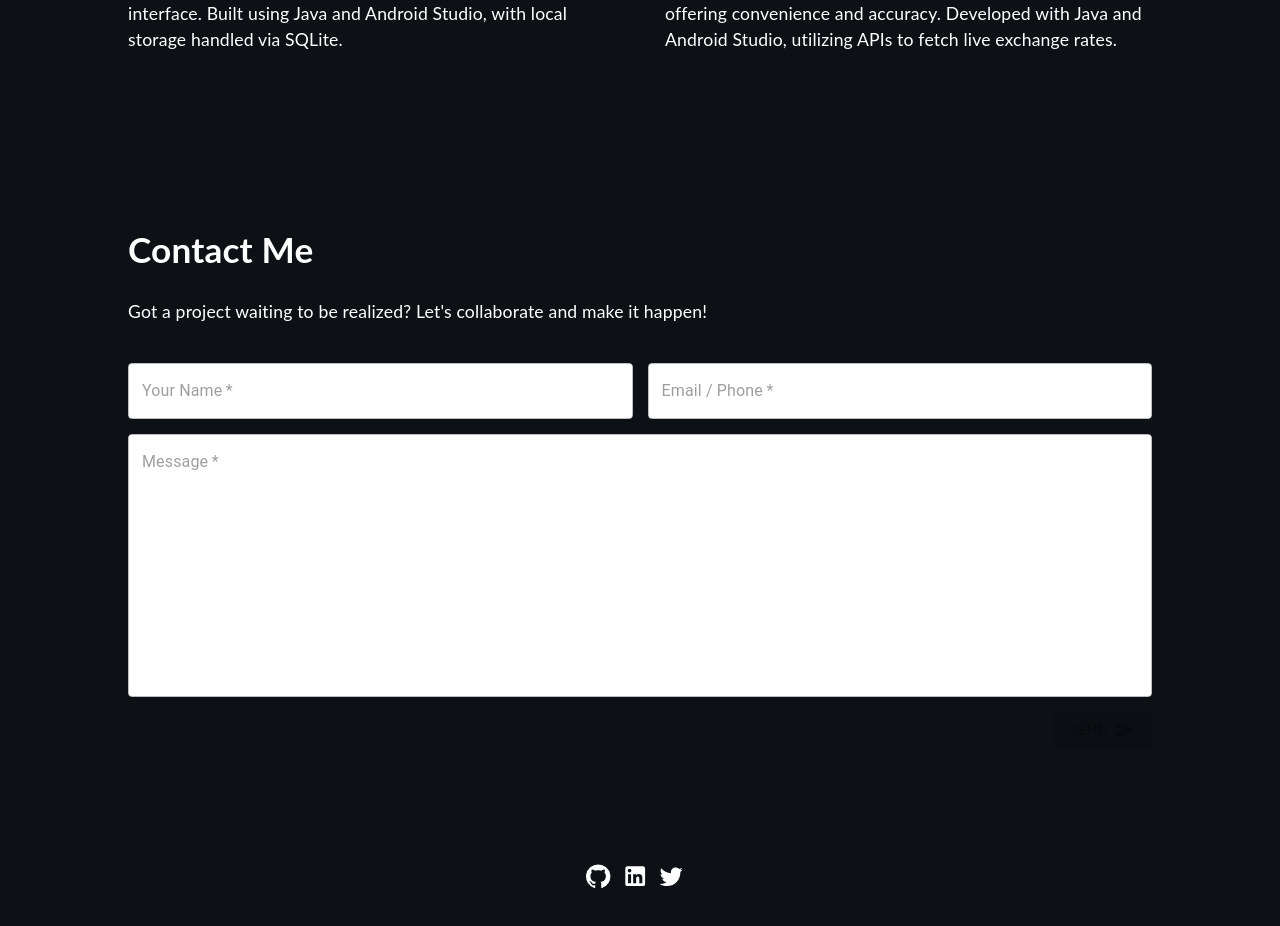
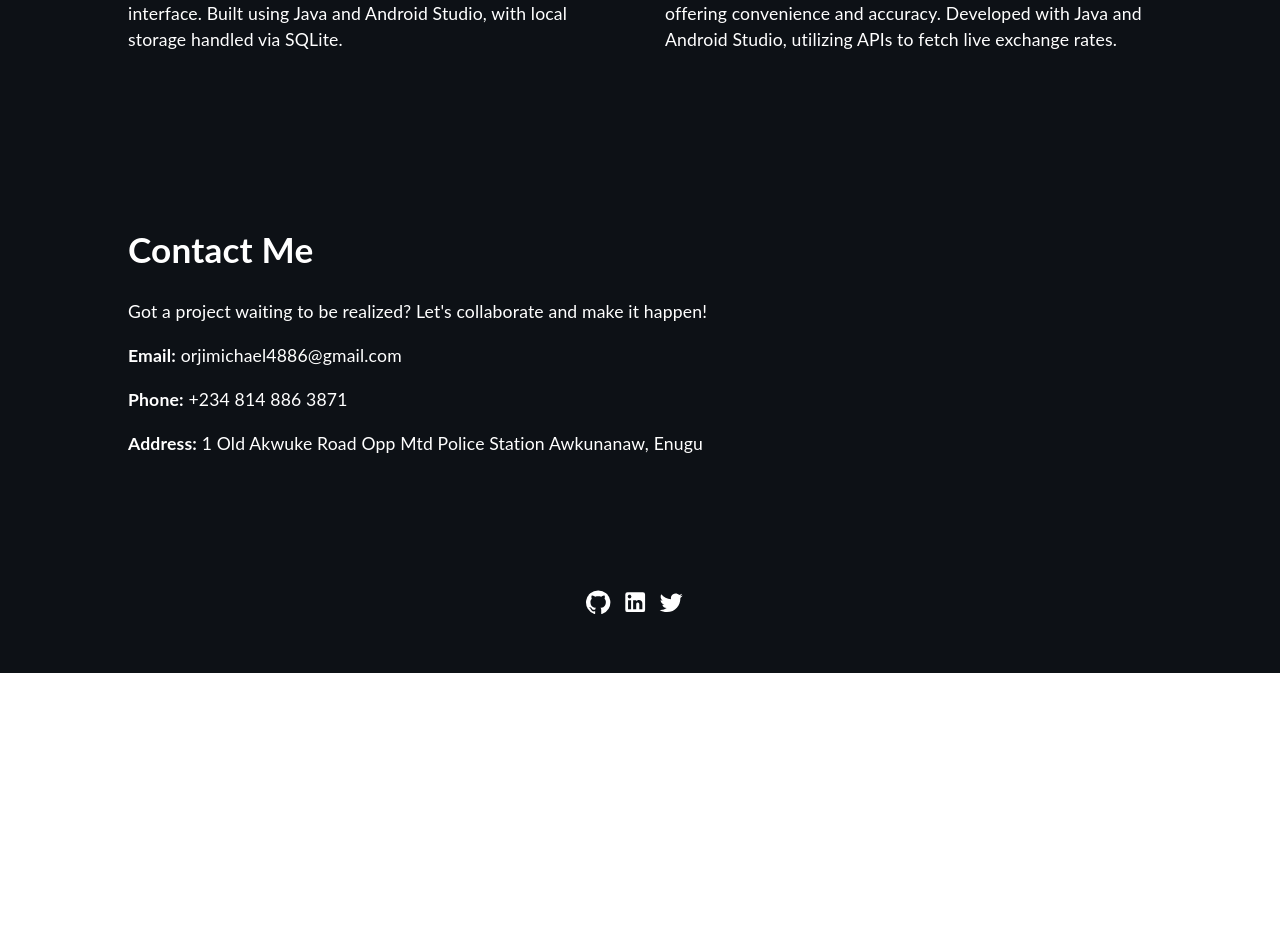
Before and after one commit to mjavason/mjavason.github.io, a React (Create React App) app: page / in a window 1280 px wide. Shown: the part 4740-5666 px from the top of the page. After the commit the page ends 5413 px from the top, so only its background shows below. Built offline with nearby package versions, Linux system fonts and the light colour scheme.

Commit message:
Remove unused email form and related components from Contact

```diff
--- a/src/components/Contact.tsx
+++ b/src/components/Contact.tsx
@@ -1,115 +1,32 @@
-import React, { useRef, useState } from 'react';
 import '../assets/styles/Contact.scss';
-import emailjs from '@emailjs/browser';
-import Box from '@mui/material/Box';
-import Button from '@mui/material/Button';
-import SendIcon from '@mui/icons-material/Send';
-import TextField from '@mui/material/TextField';
 
 function Contact() {
+  return (
+    <div id='contact'>
+      <div className='items-container'>
+        <div className='contact_wrapper'>
+          <h1>Contact Me</h1>
+          <p>
+            Got a project waiting to be realized? Let's collaborate and make it
+            happen!
+          </p>
 
-  const [name, setName] = useState<string>('');
-  const [email, setEmail] = useState<string>('');
-  const [message, setMessage] = useState<string>('');
-
-  const [nameError, setNameError] = useState<boolean>(false);
-  const [emailError, setEmailError] = useState<boolean>(false);
-  const [messageError, setMessageError] = useState<boolean>(false);
-
-  const form = useRef();
-
-  const sendEmail = (e: any) => {
-    e.preventDefault();
-
-    setNameError(name === '');
-    setEmailError(email === '');
-    setMessageError(message === '');
-
-    /* Uncomment below if you want to enable the emailJS */
-
-    // if (name !== '' && email !== '' && message !== '') {
-    //   var templateParams = {
-    //     name: name,
-    //     email: email,
-    //     message: message
-    //   };
-
-    //   console.log(templateParams);
-    //   emailjs.send('service_id', 'template_id', templateParams, 'api_key').then(
-    //     (response) => {
-    //       console.log('SUCCESS!', response.status, response.text);
-    //     },
-    //     (error) => {
-    //       console.log('FAILED...', error);
-    //     },
-    //   );
-    //   setName('');
-    //   setEmail('');
-    //   setMessage('');
-    // }
-  };
-
-  return (
-    <div id="contact">
-      <div className="items-container">
-        <div className="contact_wrapper">
-          <h1>Contact Me</h1>
-          <p>Got a project waiting to be realized? Let's collaborate and make it happen!</p>
-          <Box
-            ref={form}
-            component="form"
-            noValidate
-            autoComplete="off"
-            className='contact-form'
-          >
-            <div className='form-flex'>
-              <TextField
-                required
-                id="outlined-required"
-                label="Your Name"
-                placeholder="What's your name?"
-                disabled={true}
-                value={name}
-                onChange={(e) => {
-                  setName(e.target.value);
-                }}
-                error={nameError}
-                helperText={nameError ? "Please enter your name" : ""}
-              />
-              <TextField
-                required
-                disabled={true}
-                id="outlined-required"
-                label="Email / Phone"
-                placeholder="How can I reach you?"
-                value={email}
-                onChange={(e) => {
-                  setEmail(e.target.value);
-                }}
-                error={emailError}
-                helperText={emailError ? "Please enter your email or phone number" : ""}
-              />
-            </div>
-            <TextField
-              required
-              disabled={true}
-              id="outlined-multiline-static"
-              label="Message"
-              placeholder="Send me any inquiries or questions"
-              multiline
-              rows={10}
-              className="body-form"
-              value={message}
-              onChange={(e) => {
-                setMessage(e.target.value);
-              }}
-              error={messageError}
-              helperText={messageError ? "Please enter the message" : ""}
-            />
-            <Button disabled variant="contained" endIcon={<SendIcon />} onClick={sendEmail}>
-              Send
-            </Button>
-          </Box>
+          <div className='contact-info'>
+            <p>
+              <strong>Email:</strong>{' '}
+              <a href='mailto:orjimichael4886@gmail.com'>
+                orjimichael4886@gmail.com
+              </a>
+            </p>
+            <p>
+              <strong>Phone:</strong>{' '}
+              <a href='tel:+2348148863871'>+234 814 886 3871</a>
+            </p>
+            <p>
+              <strong>Address:</strong> 1 Old Akwuke Road Opp Mtd Police Station
+              Awkunanaw, Enugu
+            </p>
+          </div>
         </div>
       </div>
     </div>
```
Also changed, not shown: 1 other file (tests, documents, lock files or other folders).
